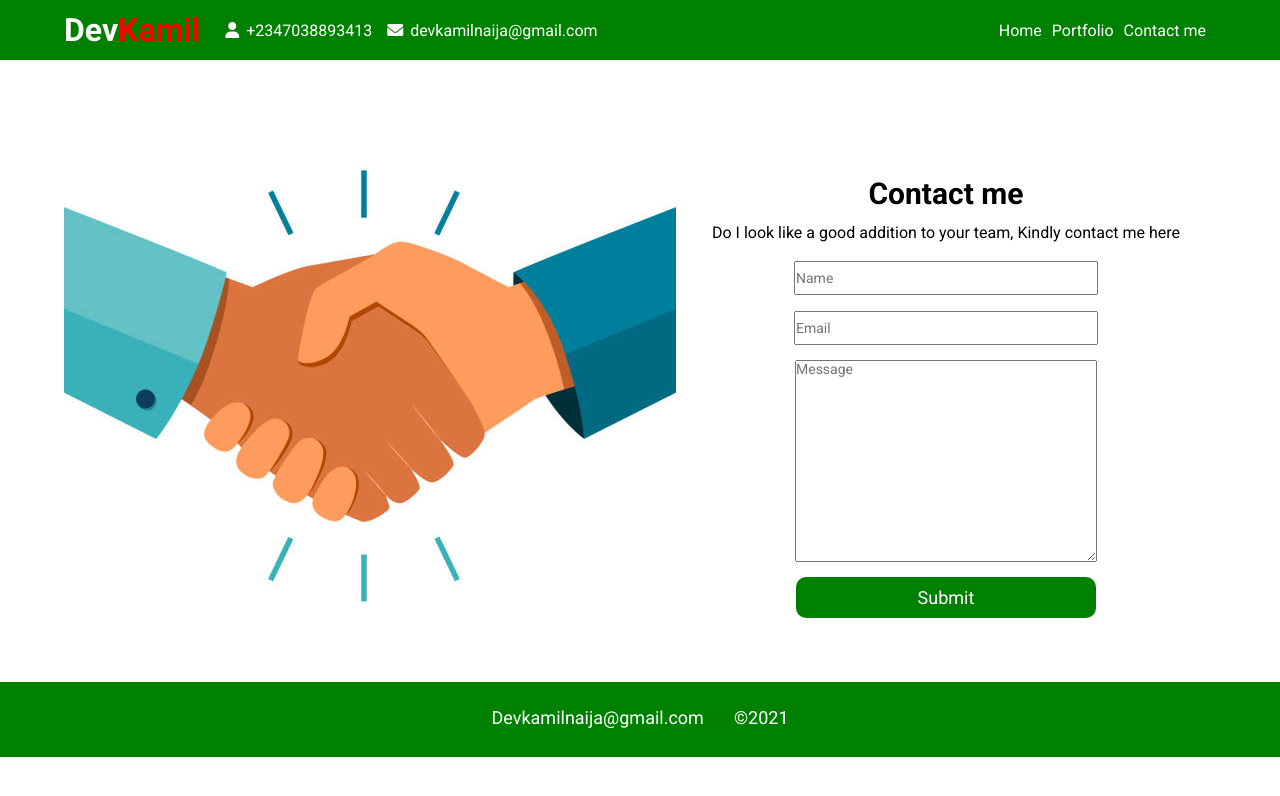
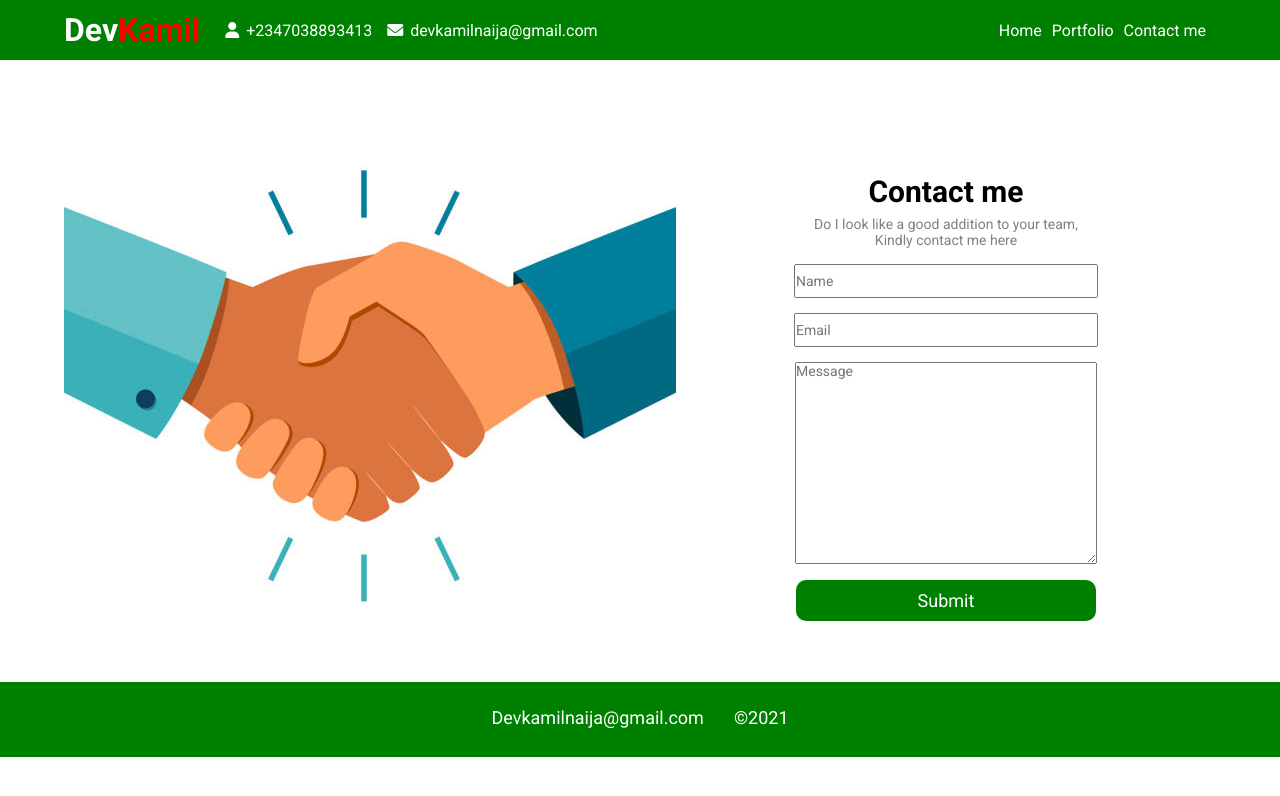
Before and after one commit to adewaleK/my_angular_portfolio, an Angular app: page /contact in a window 1280 px wide. Shown: the top 796 px of the page. Built offline with nearby package versions, Linux system fonts and the light colour scheme.

Commit message:
MODIFIES CONTACT PAGE

```diff
--- a/src/app/components/contact/contact.component.css
+++ b/src/app/components/contact/contact.component.css
@@ -17,11 +17,19 @@
     flex-direction: column;
     align-items: center;
     justify-content: space-around;
+    width: 100%;
 }
 
 .right h2{
     font-size: 30px;
     margin-top: 70px
+}
+
+.right p{
+    width: 280px;
+    text-align: center;
+    color: gray;
+    font-size: 14px;
 }
 
 form{
@@ -62,6 +70,12 @@ button{
     padding: 10px 0;
     font-size: 18px;
     cursor: pointer;
+    transition: .8s ease-in-out;
+}
+
+button:hover{
+    background-color: rgb(143, 228, 143);
+
 }
 
 button:focus{
```
